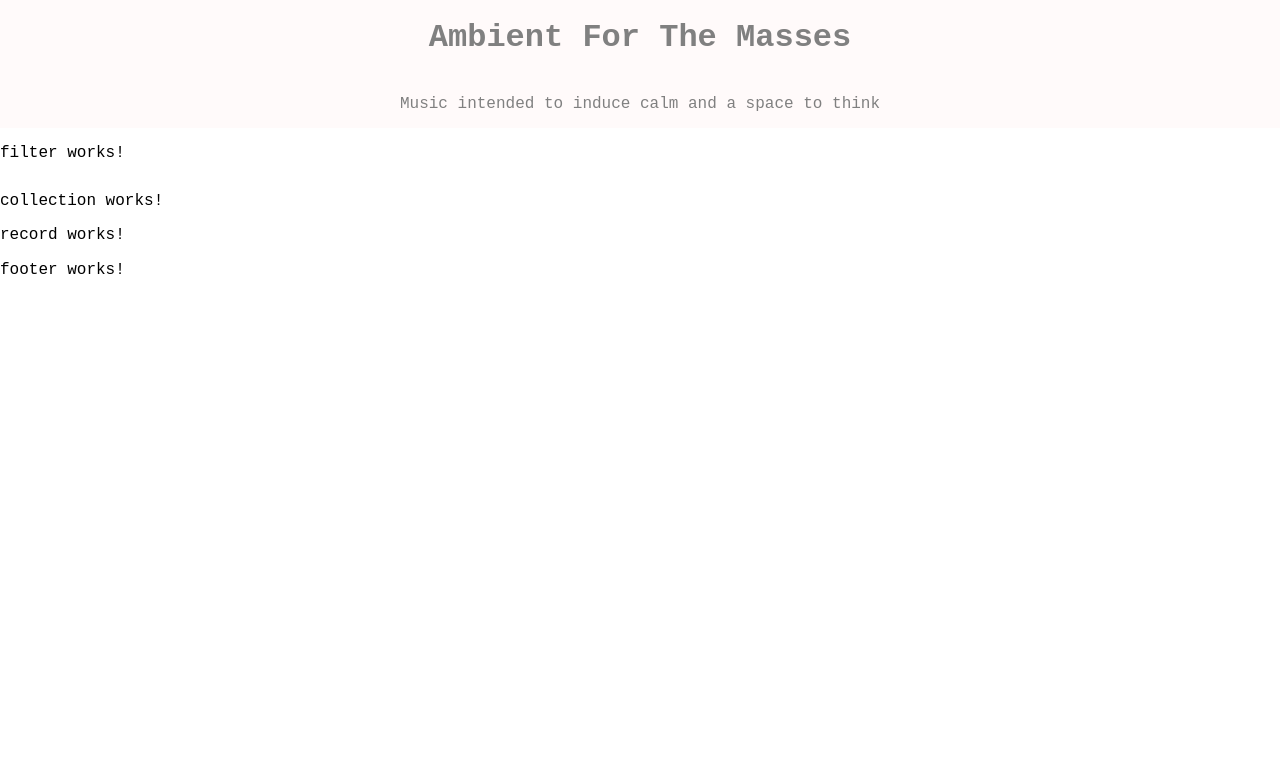
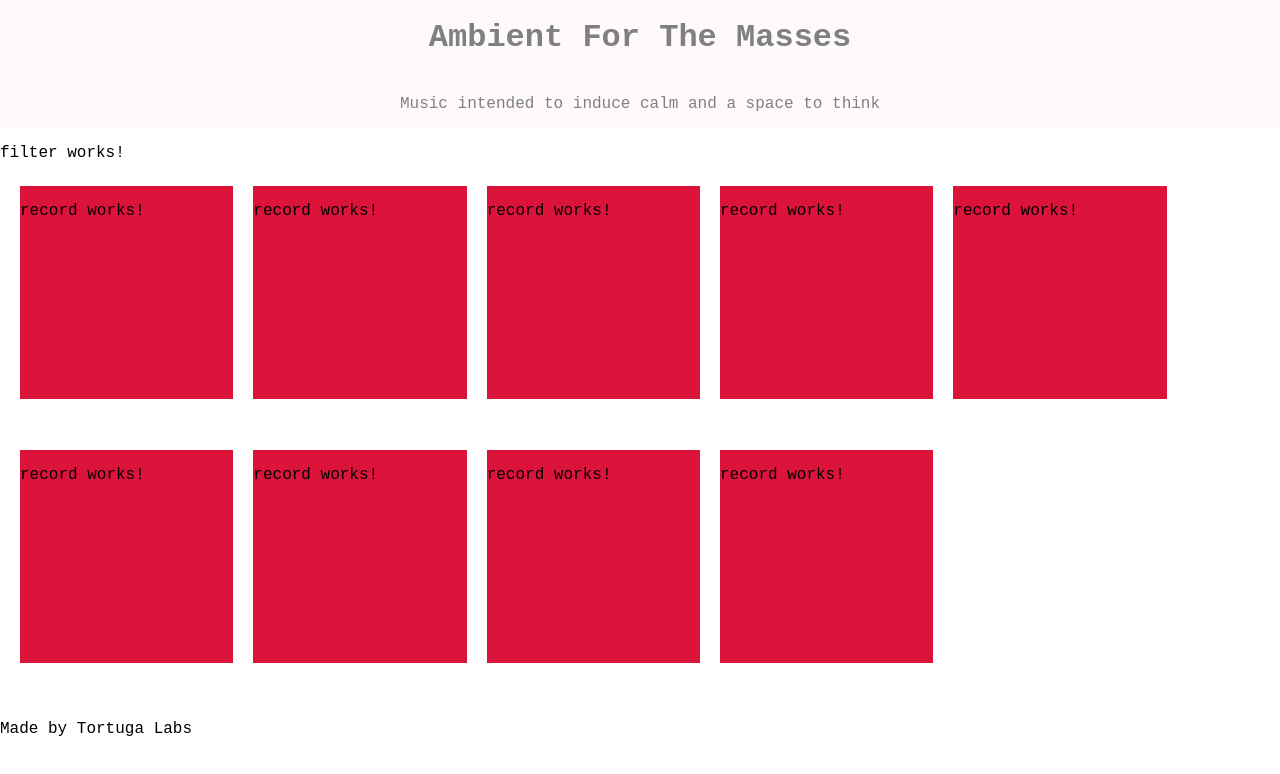
Before and after one commit to jacprada/music-for-the-masses, an Angular app: page / in a window 1280 px wide. Shown: the top 774 px of the page. Built offline with nearby package versions, Linux system fonts and the light colour scheme; a web font is replaced by a local one.

Commit message:
styling collection component

```diff
--- a/src/app/collection/collection.component.html
+++ b/src/app/collection/collection.component.html
@@ -1,4 +1,9 @@
-<p>
-  collection works!
-</p>
 <app-record></app-record>
+<app-record></app-record>
+<app-record></app-record>
+<app-record></app-record>
+<app-record></app-record>
+<app-record></app-record>
+<app-record></app-record>
+<app-record></app-record>
+<app-record></app-record>
--- a/src/app/collection/collection.component.scss
+++ b/src/app/collection/collection.component.scss
@@ -0,0 +1,9 @@
+:host {
+    display: flex;
+    flex-wrap: wrap;
+    //justify-content: space-evenly;
+    min-height: calc(100vh - 17rem);
+    overflow: hidden;
+    width: 100%;
+    padding: 0 10px;
+}
--- a/src/app/footer/footer.component.html
+++ b/src/app/footer/footer.component.html
@@ -1,3 +1,3 @@
 <p>
-  footer works!
+  Made by Tortuga Labs
 </p>
--- a/src/app/footer/footer.component.scss
+++ b/src/app/footer/footer.component.scss
@@ -0,0 +1,9 @@
+:host {
+    bottom: 0;
+    display: block;
+    height: 6rem;
+    left: 0;
+    overflow: hidden;
+    position: fixed;
+    width: 100%;
+}
--- a/src/app/record/record.component.scss
+++ b/src/app/record/record.component.scss
@@ -0,0 +1,9 @@
+:host {
+    display: block;
+    height: 0;
+    overflow: hidden;
+    padding-bottom: calc(100% / 6);
+    width: calc(100% / 6);
+    background: crimson;
+    margin: 10px;
+}
```
